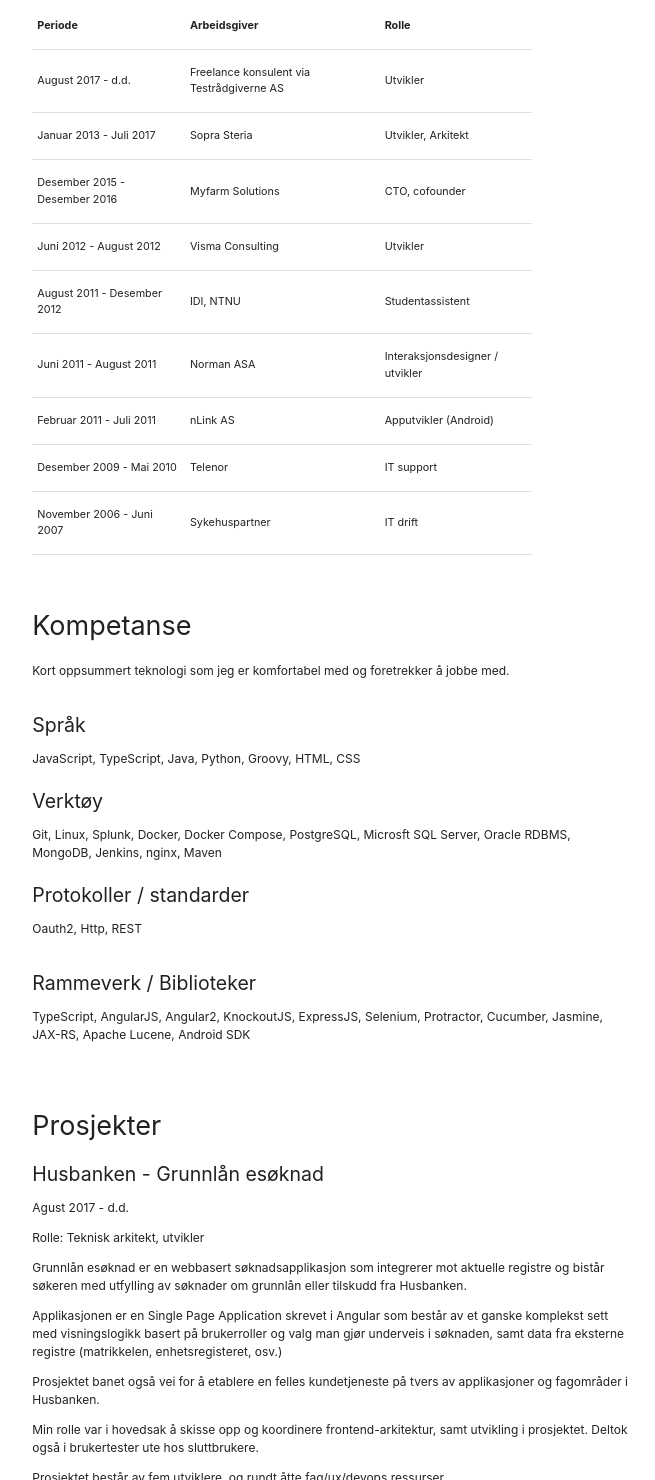
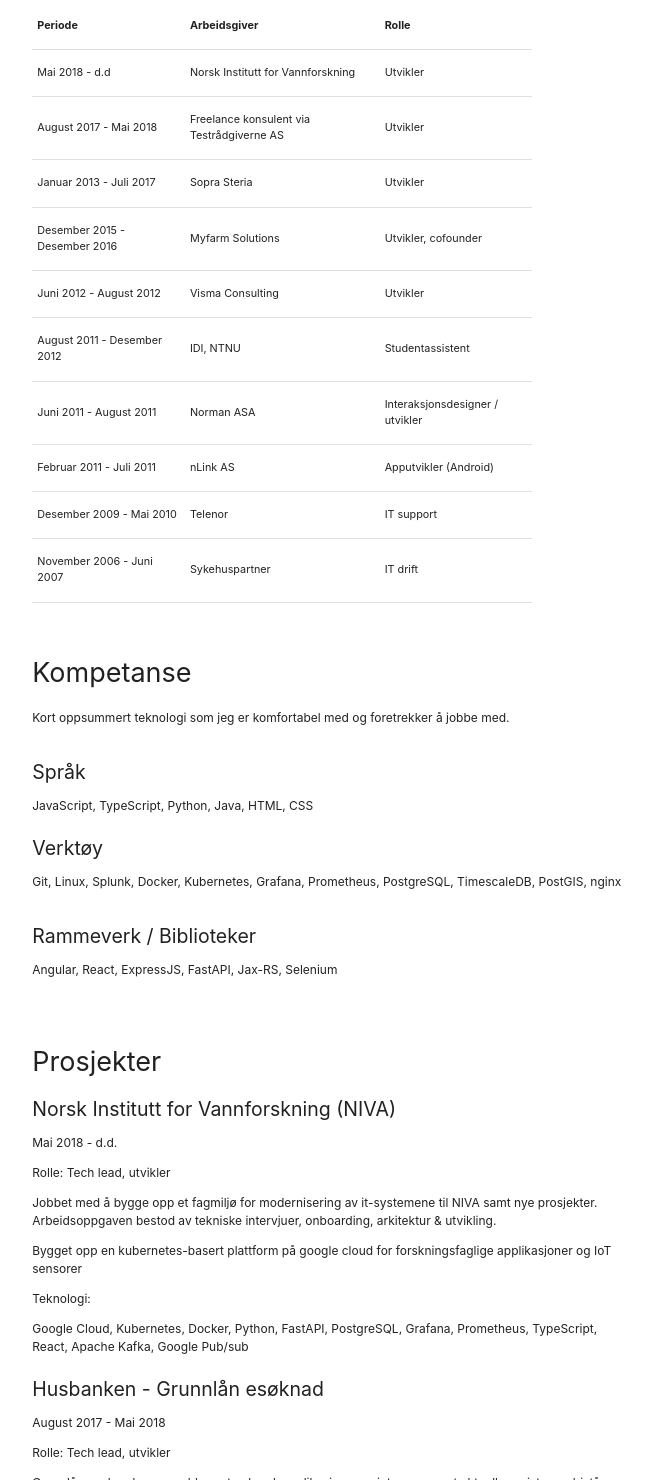
Before and after one commit to haakondr/haakondr.github.io, a plain HTML site: page index.html in a window 1280 px wide. Shown: the part 1320-2800 px from the top of the page, without its empty margins (171-826 px from the left). Drawn offline with nearby package versions, Linux system fonts and the light colour scheme.

Commit message:
long awaited cv update :(

```diff
--- a/index.html
+++ b/index.html
@@ -25,6 +25,7 @@
     <div class="row page-break">
       <div class="col s12 m7">
         <p>Epost: haakondr [at] gmail.com</p>
+        <p><a href="https://github.com/haakondr">Github</a></p>
         <p>Språk: norsk (morsmål), engelsk</p>
         <p>Bosted: Oslo</p>
         <p>Sivilstand: samboer, 2 barn</p>
@@ -33,16 +34,15 @@
       <div class="col s12 m7">
         <h2>Sammendrag</h2>
         <p>Utvikler og teknisk arkitekt som liker enkle løsninger på vanskelige problemer. Generalist med fokus på et bredt spekter av teknologier, alt fra brukeropplevelse til database. Brenner for gode grensesnitt, enten det er for bruker, API eller design
-          av funksjoner.</p>
-        <p> Mener at små fokuserte grupper jobber bedre enn store. Disiplin og kvalitet er bedre enn kvalitetssikring i mange ledd. Opptatt av utviklingsmetodikk, og jobber iherdig for å oppnå raske, trygge og effektive produksjonssettinger.
-          <p>Teamdynamikk og kommunikasjon er viktig, og er stor tilhenger av parprogrammering. Tilbakemelding og code review fungerer best når man deler en problemstilling og er sammen om et problem.</p>
+          av funksjoner. Har i tidligere prosjekter fått mye tillit og ansvar som tech lead. Har jobbet med overordnet arkitektur, ansettelser, onboarding og hands-on utvikling.</p>
+        <p>Opptatt av utviklingsmetodikk, og jobber iherdig for å oppnå raske, trygge og effektive produksjonssettinger. God kommunikasjon er viktig, og er stor tilhenger av parprogrammering. Tilbakemelding og code review fungerer best når man deler en problemstilling og er sammen om et problem.</p>
         </p>
         <p>Uteksaminert med Master i Informatikk fra NTNU i 2012 med fokus på kunstig intelligens og naturlig språk prosessering.</p>
       </div>
 
     </div>
 
-    <div class="row pagebreak">
+    <div class="row">
       <div class="col s12 m12 l7 cv-element">
         <h2>Utdannelse</h2>
         <table class="bordered">
@@ -81,19 +81,24 @@
           </thead>
           <tbody>
             <tr>
-              <td>August 2017 - d.d.</td>
+              <td>Mai 2018 - d.d</td>
+              <td>Norsk Institutt for Vannforskning</td>
+              <td>Utvikler</td>
+            </tr>
+            <tr>
+              <td>August 2017 - Mai 2018</td>
               <td>Freelance konsulent via Testrådgiverne AS</td>
               <td>Utvikler</td>
             </tr>
             <tr>
               <td>Januar 2013 - Juli 2017</td>
               <td>Sopra Steria</td>
-              <td>Utvikler, Arkitekt</td>
+              <td>Utvikler</td>
             </tr>
             <tr>
               <td>Desember 2015 - Desember 2016</td>
               <td>Myfarm Solutions</td>
-              <td>CTO, cofounder</td>
+              <td>Utvikler, cofounder</td>
             </tr>
             <tr>
               <td>Juni 2012 - August 2012</td>
@@ -138,22 +143,18 @@
       <div class="col s12">
         <div>
           <h4>Språk</h4>
-          <p>JavaScript, TypeScript, Java, Python, Groovy, HTML, CSS</p>
+          <p>JavaScript, TypeScript, Python, Java, HTML, CSS</p>
         </div>
 
         <div>
           <h4>Verktøy</h4>
-          <p>Git, Linux, Splunk, Docker, Docker Compose, PostgreSQL, Microsft SQL Server, Oracle RDBMS, MongoDB, Jenkins, nginx, Maven</p>
-        </div>
-        <div>
-          <h4>Protokoller / standarder</h4>
-          <p>Oauth2, Http, REST</p>
+          <p>Git, Linux, Splunk, Docker, Kubernetes, Grafana, Prometheus, PostgreSQL, TimescaleDB, PostGIS, nginx</p>
         </div>
       </div>
       <div class="col s12">
         <h4>Rammeverk / Biblioteker</h4>
         <p>
-          TypeScript, AngularJS, Angular2, KnockoutJS, ExpressJS, Selenium, Protractor, Cucumber, Jasmine, JAX-RS, Apache Lucene, Android SDK
+          Angular, React, ExpressJS, FastAPI, Jax-RS, Selenium
         </p>
       </div>
     </div>
@@ -164,9 +165,18 @@
         <h2>Prosjekter</h2>
 
         <div class="cv-element">
+          <h4>Norsk Institutt for Vannforskning (NIVA) </h4>
+          <p>Mai 2018 - d.d. </p>
+          <p>Rolle: Tech lead, utvikler</p>
+          <p>Jobbet med å bygge opp et fagmiljø for modernisering av it-systemene til NIVA samt nye prosjekter. Arbeidsoppgaven bestod av tekniske intervjuer, onboarding, arkitektur & utvikling.</p>
+          <p>Bygget opp en kubernetes-basert plattform på google cloud for forskningsfaglige applikasjoner og IoT sensorer</p>
+          <p>Teknologi:</p>
+          <p>Google Cloud, Kubernetes, Docker, Python, FastAPI, PostgreSQL, Grafana, Prometheus, TypeScript, React, Apache Kafka, Google Pub/sub</p>
+        </div>
+        <div class="cv-element">
           <h4>Husbanken - Grunnlån esøknad</h4>
-          <p>Agust 2017 - d.d.</p>
-          <p>Rolle: Teknisk arkitekt, utvikler</p>
+          <p>August 2017 - Mai 2018</p>
+          <p>Rolle: Tech lead, utvikler</p>
           <p>Grunnlån esøknad er en webbasert søknadsapplikasjon som integrerer mot aktuelle registre og bistår søkeren med utfylling av søknader om grunnlån eller tilskudd fra Husbanken. </p>
           <p>Applikasjonen er en Single Page Application skrevet i Angular som består av et ganske komplekst sett med visningslogikk basert på brukerroller og valg man gjør underveis i søknaden, samt data fra eksterne registre (matrikkelen, enhetsregisteret, osv.)</p>
           <p>Prosjektet banet også vei for å etablere en felles kundetjeneste på tvers av applikasjoner og fagområder i Husbanken.</p>
@@ -181,7 +191,7 @@
         <div class="cv-element">
           <h4>Husbanken - Startlån Saksbehandling</h4>
           <p>Mars 2015 - September 2017</p>
-          <p>Rolle: Teknisk arkitekt, utvikler</p>
+          <p>Rolle: Tech lead, utvikler</p>
           <p>Startlån saksbehandling tar imot søknader fra eSøknad Startlån. Applikasjonen bistår i saksbehandlingen, og tilbyr funksjonalitet som simulering av fremtidssituasjoner, arkivering, interaksjon med søkere, mm. for kommunale saksbehandlere.</p>
           <p>Første minimale versjon ble lansert september 2016, med forløpende hyppige endringer. Høy endringshastighet bidro til å få rask tilbakemelding fra brukere, og tydeliggjorde behovet for en strømlinjeformet continuous integration pipeline. Dette
             innebærer immutabel infrastruktur vha. docker og fullstendig ende-til-ende testdekning av både brukergrensesnitt (selenium) og API-tester. </p>
```
